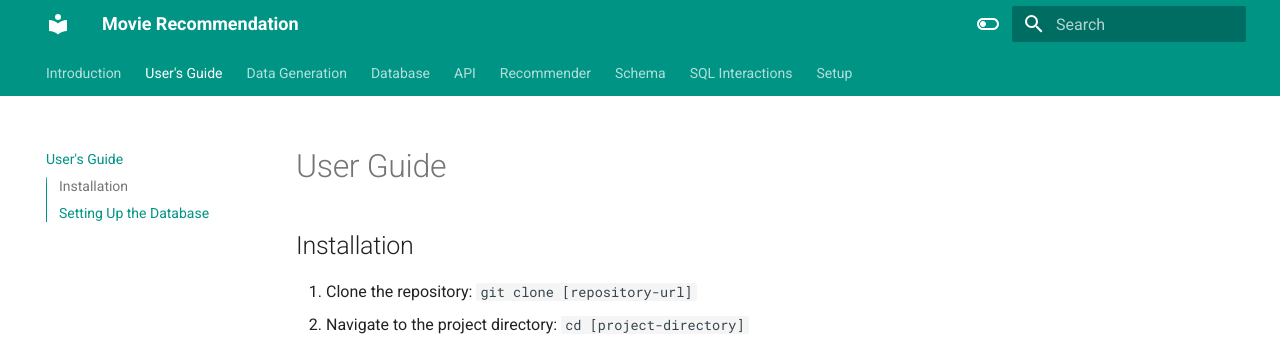
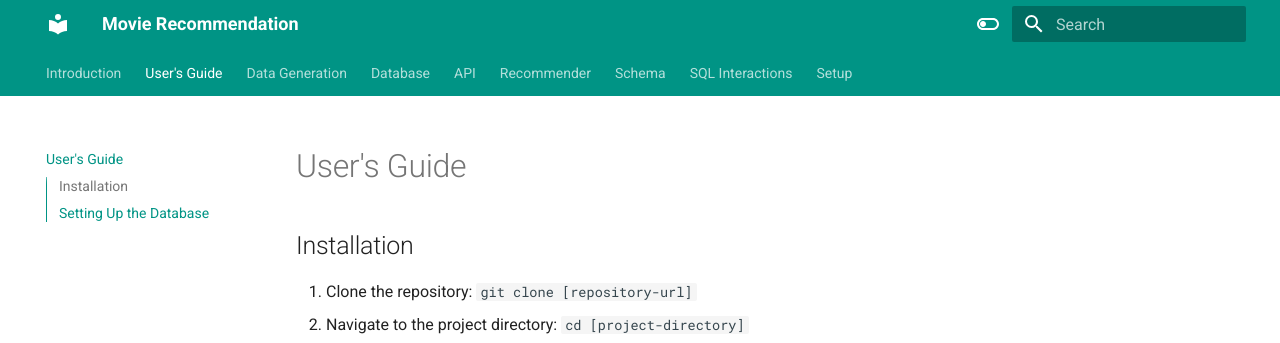
Before and after one commit to petopet7/MK_Docs-1, an MkDocs documentation site: the page built from docs/Guide.md, in a window 1280 px wide. Shown: the top 343 px of the page. Built offline with MkDocs 1.6.1 and Material for MkDocs 9.7.7, drawn with Linux system fonts in a browser that asks for light colours.

```diff
--- a/docs/Guide.md
+++ b/docs/Guide.md
@@ -1,4 +1,4 @@
-# User Guide
+# User's Guide
 
 ## Installation
 1. Clone the repository: `git clone [repository-url]`
```
